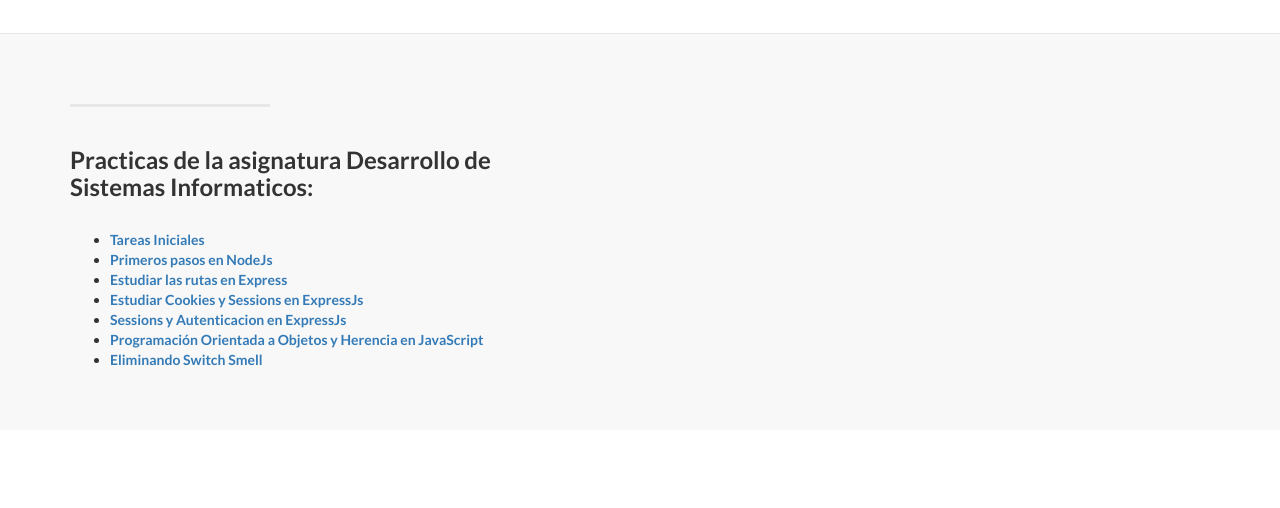
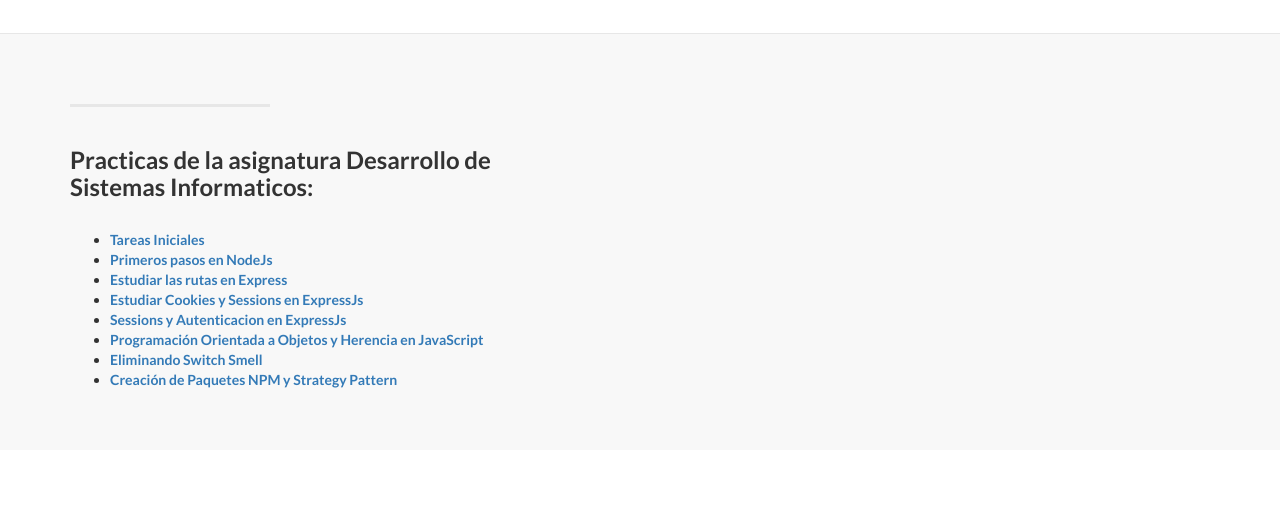
Before and after one commit to ednagc/edna-galiano, a plain HTML site: page index.html in a window 1280 px wide. Shown: the part 1547-2055 px from the top of the page. Drawn offline with Linux system fonts and the light colour scheme.

Commit message:
Actualizando página

```diff
--- a/index.html
+++ b/index.html
@@ -172,6 +172,7 @@
                           <li> <a href="https://github.com/ULL-ESIT-DSI-1617/sessions-y-autenticacion-en-expressjs-edna-joseluis-kevin-35l2v3">Sessions y Autenticacion en ExpressJs</a></li>
                           <li> <a href="https://github.com/ULL-ESIT-DSI-1617/programacion-orientada-a-objetos-y-herencia-en-javascript-edna-joseluis-kevin-35l2v3">Programación Orientada a Objetos y Herencia en JavaScript</a></li>
                           <li> <a href="https://github.com/ULL-ESIT-DSI-1617/eliminando-switch-smell-edna-joseluis-kevin-35l2v3">Eliminando Switch Smell</a></li>
+                          <li> <a href="https://github.com/ULL-ESIT-DSI-1617/creacion-de-paquetes-npm-edna-joseluis-kevin-35l2v3">Creación de Paquetes NPM y Strategy Pattern</a></li>
                         </ul>
                     </p>
                 </div>
```
